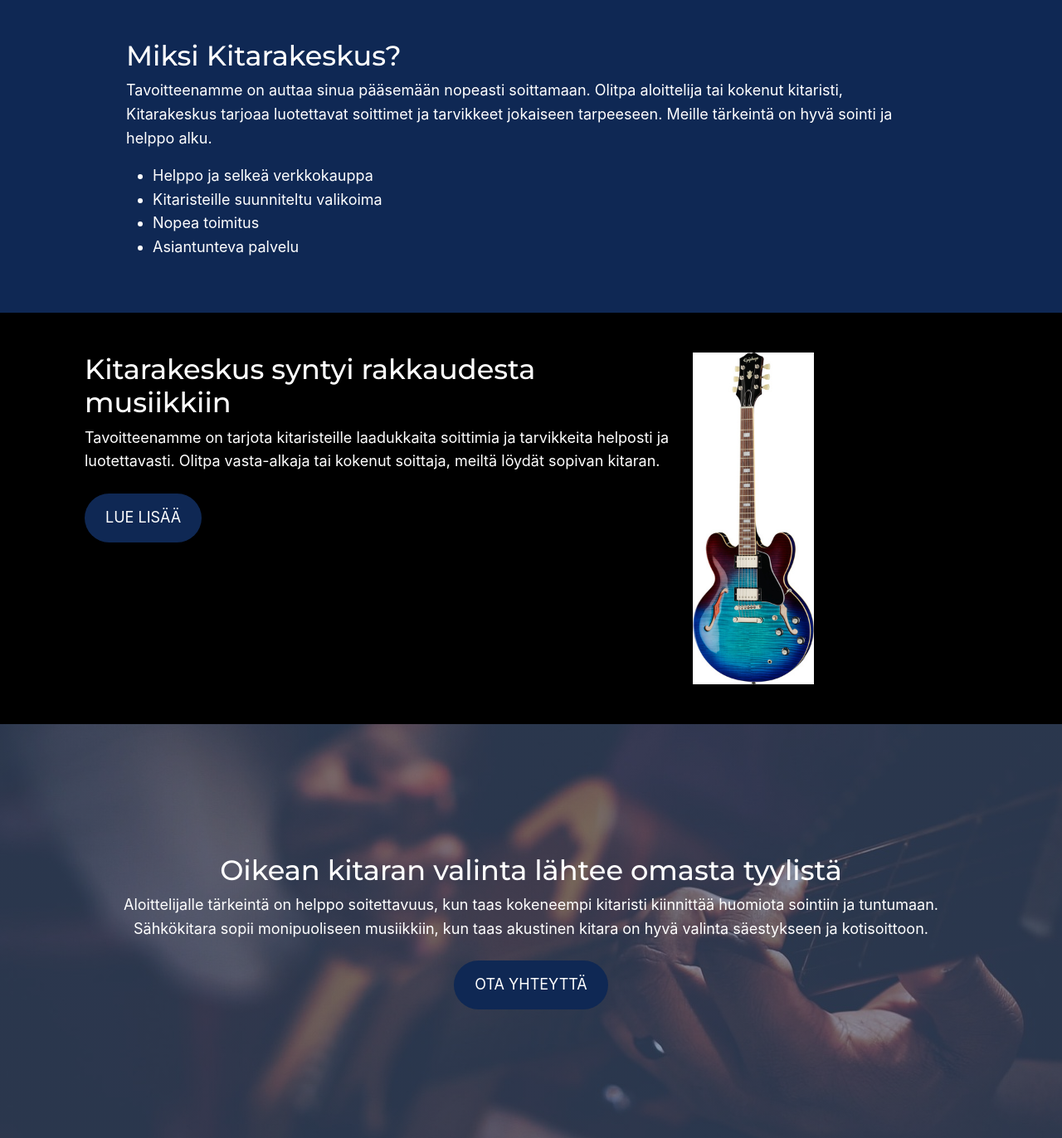
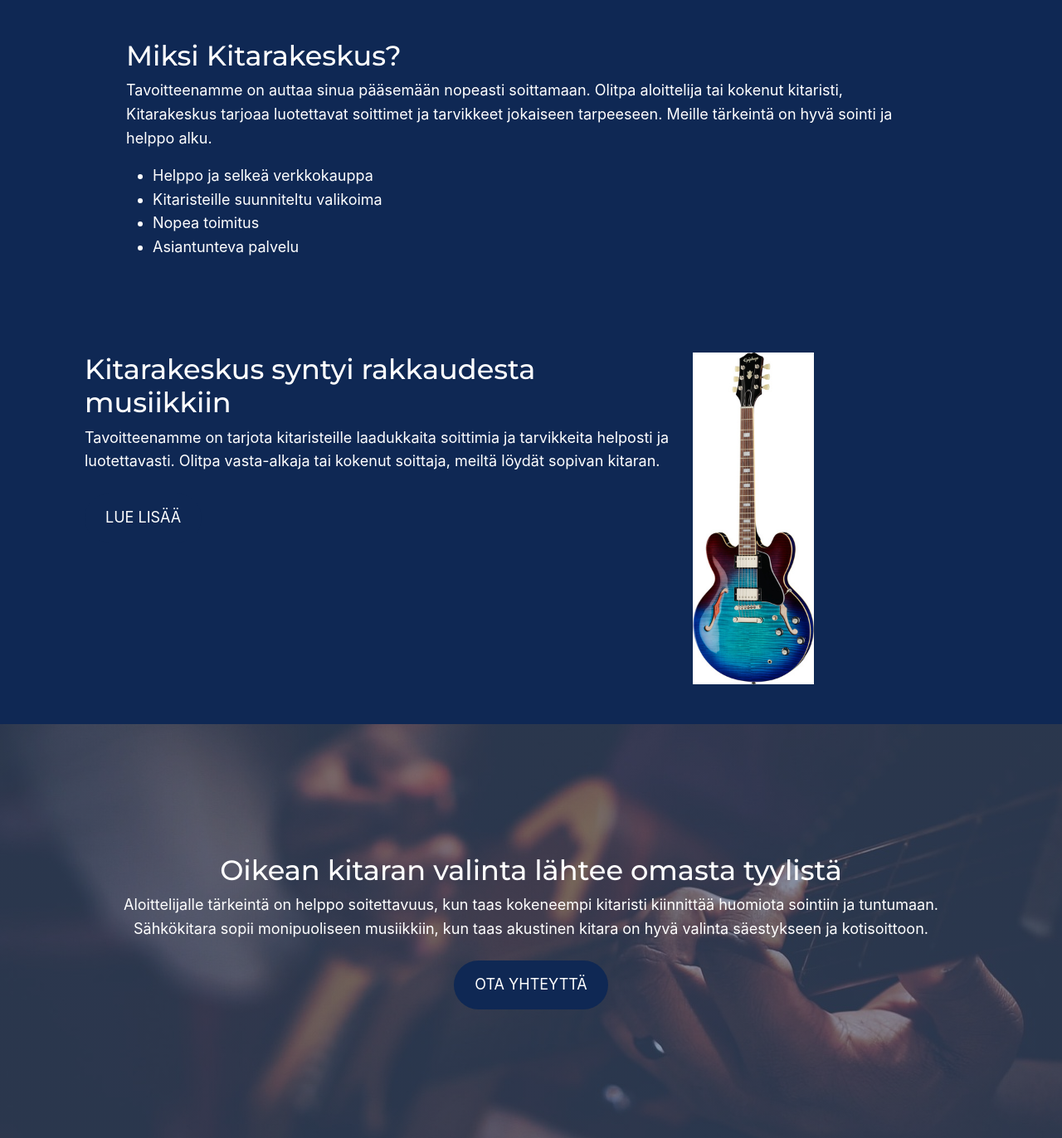
Before and after one commit to artomulkahainen/www-projekti, a PHP site: page /index.html in a window 1280 px wide. Shown: the part 801-2173 px from the top of the page at 83% size. Run offline with PHP 8.4, Linux system fonts and the light colour scheme.

Commit message:
sekoilua

```diff
--- a/site/style.css
+++ b/site/style.css
@@ -78,7 +78,9 @@ p a  {
 * { margin: 0; padding: 0; box-sizing: border-box; }
 
 :root{
-  --bg: #000;
+
+
+  background-color: #0F2854;
   --panel: #f6f3ef;
   --blue: #0f2a55;
   --blue2: #1e3a8a;
```
